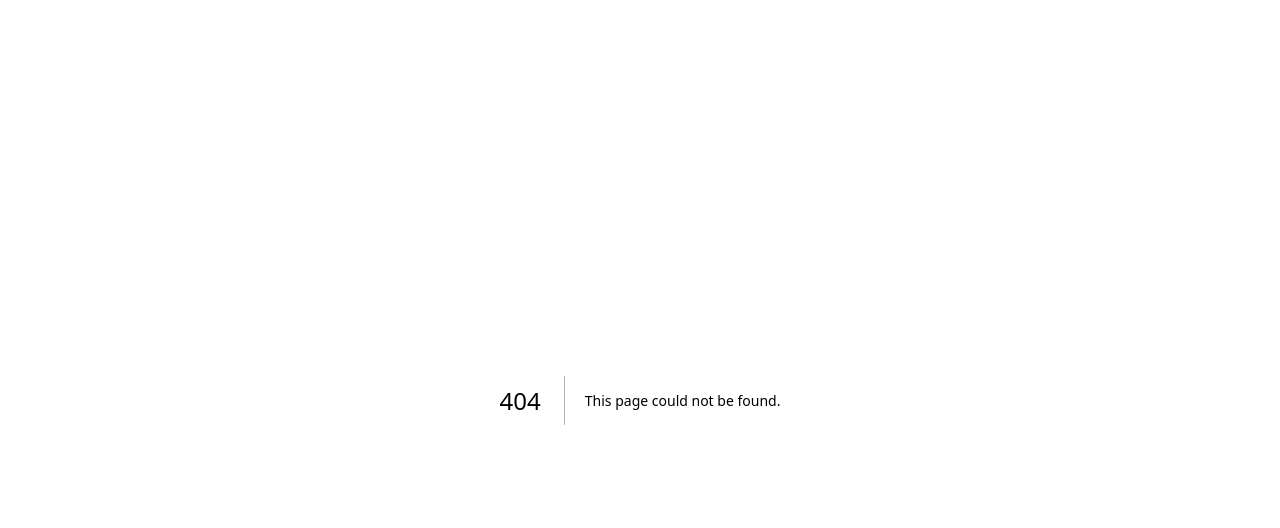
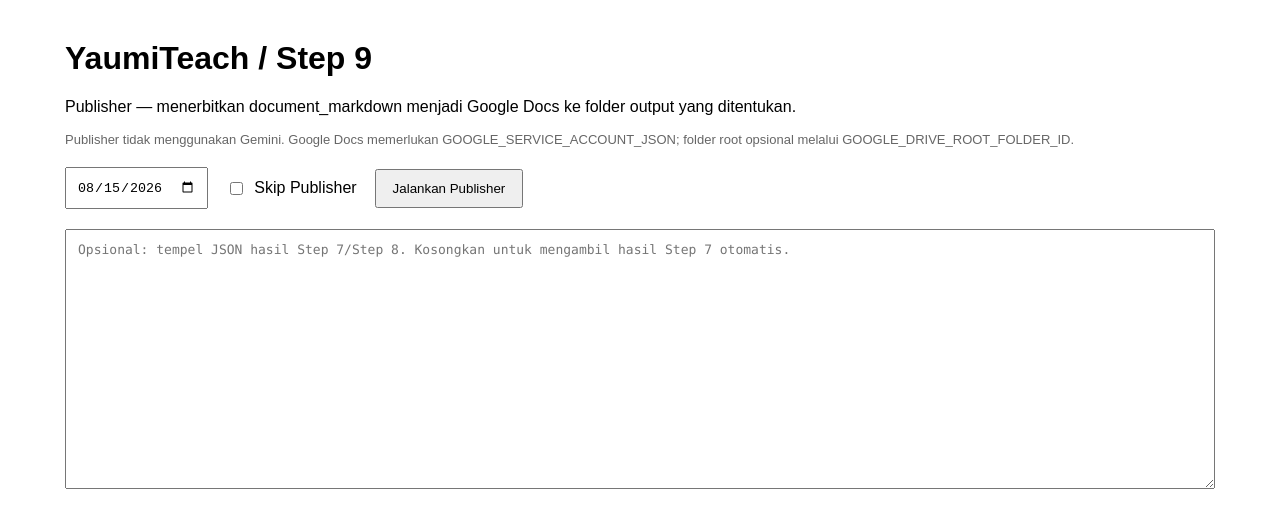
Before and after one commit to Tahjud-yaumil/Ai-Teacher, a Next.js app: page /publisher in a window 1280 px wide. Before the commit this address had no page. Shown: the top 528 px of the page. Built offline with nearby package versions, Linux system fonts and the light colour scheme.

Commit message:
Add Step 9 Publisher UI

```diff
--- /dev/null
+++ b/app/publisher/page.js
@@ -0,0 +1,31 @@
+'use client';
+import {useState} from 'react';
+export default function PublisherPage(){
+ const [tanggal,setTanggal]=useState('2026-08-15');
+ const [skip,setSkip]=useState(false);
+ const [input,setInput]=useState('');
+ const [loading,setLoading]=useState(false);
+ const [result,setResult]=useState(null);
+ async function run(){
+  setLoading(true);setResult(null);
+  try{
+   const parsed=input.trim()?JSON.parse(input):null;
+   const body={tanggal,skip_publisher:skip,...(parsed?.documents?{documents:parsed.documents}:parsed?.generated?{documents:parsed.generated}:parsed?{documents:Array.isArray(parsed)?parsed:[]}: {})};
+   const r=await fetch(`/api/publisher?run=${Date.now()}`,{method:'POST',headers:{'content-type':'application/json','cache-control':'no-cache'},body:JSON.stringify(body)});
+   setResult(await r.json());
+  }catch(e){setResult({agent:'publisher',status:'error',reason:e?.message||'JSON input tidak valid.'});}
+  finally{setLoading(false);}
+ }
+ return <main style={{maxWidth:1150,margin:'40px auto',padding:'0 20px',fontFamily:'Arial,sans-serif'}}>
+  <h1>YaumiTeach / Step 9</h1>
+  <p>Publisher — menerbitkan document_markdown menjadi Google Docs ke folder output yang ditentukan.</p>
+  <p style={{fontSize:13,color:'#666'}}>Publisher tidak menggunakan Gemini. Google Docs memerlukan GOOGLE_SERVICE_ACCOUNT_JSON; folder root opsional melalui GOOGLE_DRIVE_ROOT_FOLDER_ID.</p>
+  <div style={{display:'flex',gap:18,alignItems:'center',margin:'20px 0',flexWrap:'wrap'}}>
+   <input type="date" value={tanggal} onChange={e=>setTanggal(e.target.value)} style={{padding:10}}/>
+   <label style={{display:'flex',gap:8,alignItems:'center'}}><input type="checkbox" checked={skip} onChange={e=>setSkip(e.target.checked)}/> Skip Publisher</label>
+   <button onClick={run} disabled={loading} style={{padding:'10px 16px',cursor:'pointer'}}>{loading?'Menerbitkan...':skip?'Lewati Publisher':'Jalankan Publisher'}</button>
+  </div>
+  {!skip&&<textarea value={input} onChange={e=>setInput(e.target.value)} placeholder="Opsional: tempel JSON hasil Step 7/Step 8. Kosongkan untuk mengambil hasil Step 7 otomatis." style={{width:'100%',minHeight:260,padding:12,fontFamily:'Consolas,monospace',fontSize:13,boxSizing:'border-box'}}/>}
+  {result&&<pre style={{whiteSpace:'pre-wrap',background:'#f5f5f5',padding:16,borderRadius:10,overflow:'auto',marginTop:20}}>{JSON.stringify(result,null,2)}</pre>}
+ </main>
+}
```
